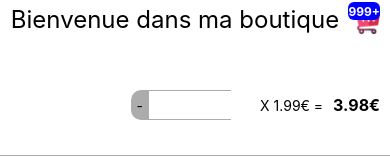
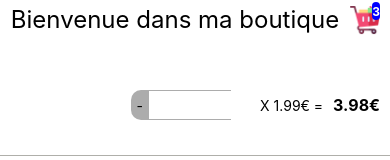
Before and after one commit to champix56/2025-11-19-FRNCV1, a React Native app: screen / in a window 390 px wide. Shown: the top 160 px of the page. Built offline with nearby package versions, Linux system fonts and the light colour scheme; data requests are answered from the project's data file.

Commit message:
connexion panier

```diff
--- a/src/components/ui/Banner/Banner.tsx
+++ b/src/components/ui/Banner/Banner.tsx
@@ -1,6 +1,6 @@
 import { View, Text } from 'react-native';
 import React from 'react';
-import CartIcon from '../CartIcon/CartIcon';
+import CartIcon from '../CartIcon/CartIcon.connected';
 import { style } from './Banner.style';
 
 const Banner = ({ text = 'Ma boutique' }) => {
@@ -9,7 +9,7 @@ const Banner = ({ text = 'Ma boutique' }) => {
       <View style={style.left}>
         <Text style={style.title}>{text}</Text>
       </View>
-      <CartIcon quantity={1000} />
+      <CartIcon/>
     </View>
   );
 };
--- a/src/components/ui/CartList/CartList.tsx
+++ b/src/components/ui/CartList/CartList.tsx
@@ -3,16 +3,13 @@ import React from 'react';
 
 import { TProductCart } from '../../../interfaces/IProducts';
 import CartListItem from '../CartListItem/CartListItem';
-import store from '../../../store/store';
-import {
-  addProductToCart,
-  removeQuantityProductInCartById,
-} from '../../../store/cart';
 
 interface ICartListItemProps {
   products: Array<TProductCart>;
+  addQuantityProductInCartById: (product: TProductCart) => void;
+  removeQuantityProductInCartById: (id: number) => void;
 }
-const CartList = ({ products }: ICartListItemProps) => {
+const CartList = ({ products, removeQuantityProductInCartById,addQuantityProductInCartById }: ICartListItemProps) => {
   return (
     <View>
       <ScrollView style={style.container}>
@@ -23,11 +20,11 @@ const CartList = ({ products }: ICartListItemProps) => {
               key={product.id}
               onRemoveQuantityChange={() => {
                 if (product.id !== undefined) {
-                  store.dispatch(removeQuantityProductInCartById(product.id));
+                  removeQuantityProductInCartById(product.id);
                 }
               }}
               onAddQuantityChange={() =>
-                store.dispatch(addProductToCart(product))
+               addQuantityProductInCartById(product)
               }
             />
           );
```
